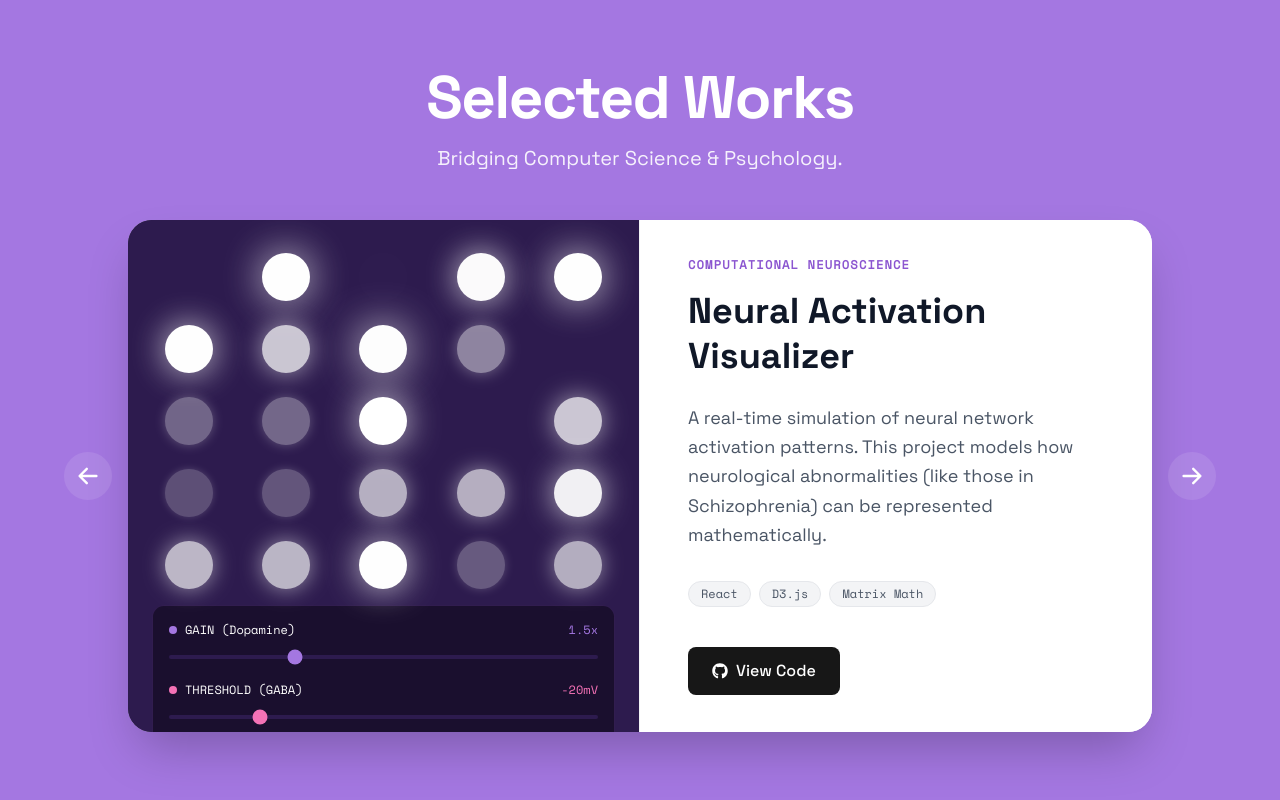
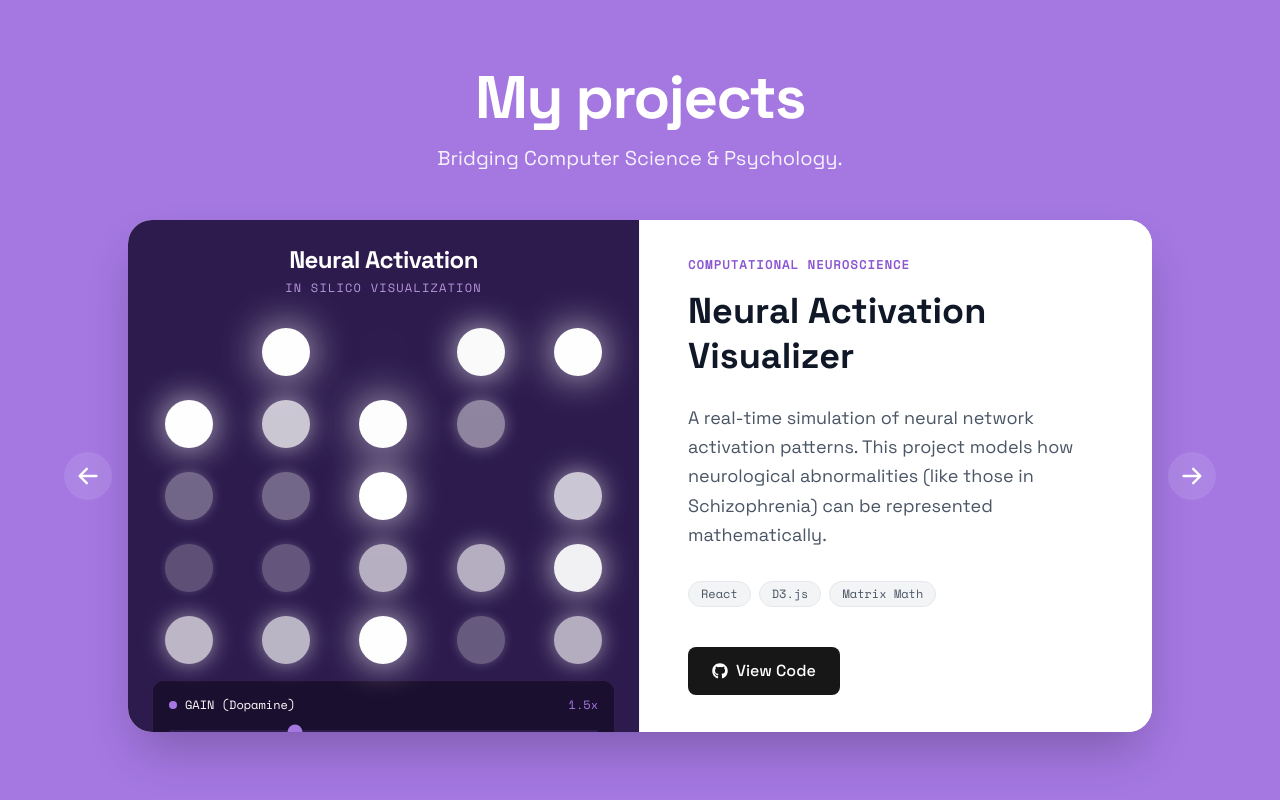
Before and after one commit to st3phable/portfolio, a Next.js app: page /projects in a window 1280 px wide. Built offline with nearby package versions, Linux system fonts and the light colour scheme.

Commit message:
Rename title

```diff
--- a/src/app/projects/page.tsx
+++ b/src/app/projects/page.tsx
@@ -57,7 +57,7 @@ export default function ProjectDeck() {
       {/* Header */}
       <div className="mb-12 text-center max-w-2xl">
         <h1 className="text-4xl md:text-6xl font-sans font-bold mb-4 tracking-tight">
-          Selected Works
+          My projects
         </h1>
         <p className="text-lg md:text-xl text-white/90 font-sans">
           Bridging Computer Science & Psychology.
@@ -97,7 +97,7 @@ export default function ProjectDeck() {
               <div className="w-full md:w-1/2 bg-[#2d1b4e] flex items-center justify-center border-r border-gray-100 overflow-hidden relative">
                 {/* CONDITIONAL RENDERING: Show Visualizer ONLY for Project 1 */}
                 {projects[currentIndex].id === 1 ? (
-                    <div className="scale-90 md:scale-100 origin-center w-full">
+                    <div className="w-full h-full">
                         <NeuralVisualizer />
                     </div>
                 ) : (
```
